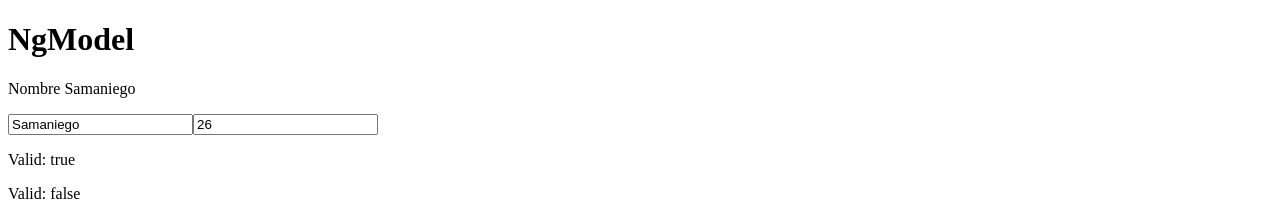
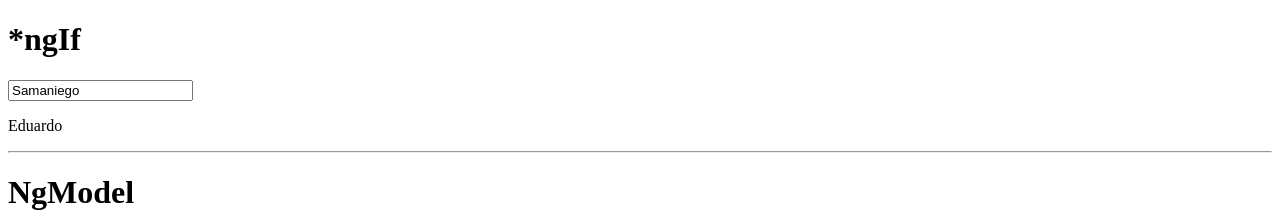
Before and after one commit to EduardoMsf/angular-store, an Angular app: page / in a window 1280 px wide. Shown: the top 212 px of the page. Built offline with nearby package versions, Linux system fonts and the light colour scheme.

Commit message:
ngIf and stuffs

```diff
--- a/src/app/app.component.html
+++ b/src/app/app.component.html
@@ -1,3 +1,10 @@
+<h1>*ngIf</h1>
+<input type="text" required [(ngModel)]="person.name"/>
+<p *ngIf="person.name === 'Samaniego'">Eduardo</p>
+<p *ngIf="person.name === 'Monsalvo'">José</p>
+
+
+<hr />
 <h1>NgModel</h1>
 <p>Nombre {{person.name}}</p>
 <input type="text" required #nameInput="ngModel" [(ngModel)]="person.name"/>
@@ -28,6 +35,6 @@
 <input type="text" [placeholder]="name" />
 <progress max="100" [value]="person.age"></progress>
 <figure>
-  <img [src]="img" alt="Hola"/>
+  <img class="images " [src]="img" alt="Hola"/>
   <figcaption>Avatar</figcaption>
 </figure>
--- a/src/app/app.component.scss
+++ b/src/app/app.component.scss
@@ -4,3 +4,7 @@
   overflow: auto;
   background: red;
 }
+
+.images {
+  width: 450px;
+}
--- a/src/app/app.component.ts
+++ b/src/app/app.component.ts
@@ -6,6 +6,7 @@ import { Component } from '@angular/core';
   styleUrls: ['./app.component.scss']
 })
 export class AppComponent {
+  title = "angular-store"
   name = 'Eduardo';
   age = 56;
   img = 'https://res.cloudinary.com/dheyjds01/image/upload/v1681861536/journal-mui/tzreo0wug9ggvjd7oykf.png';
--- a/src/index.html
+++ b/src/index.html
@@ -2,7 +2,7 @@
 <html lang="en">
 <head>
   <meta charset="utf-8">
-  <title>AngularStore</title>
+  <title>angular-store</title>
   <base href="/">
   <meta name="viewport" content="width=device-width, initial-scale=1">
   <link rel="icon" type="image/x-icon" href="favicon.ico">
```
